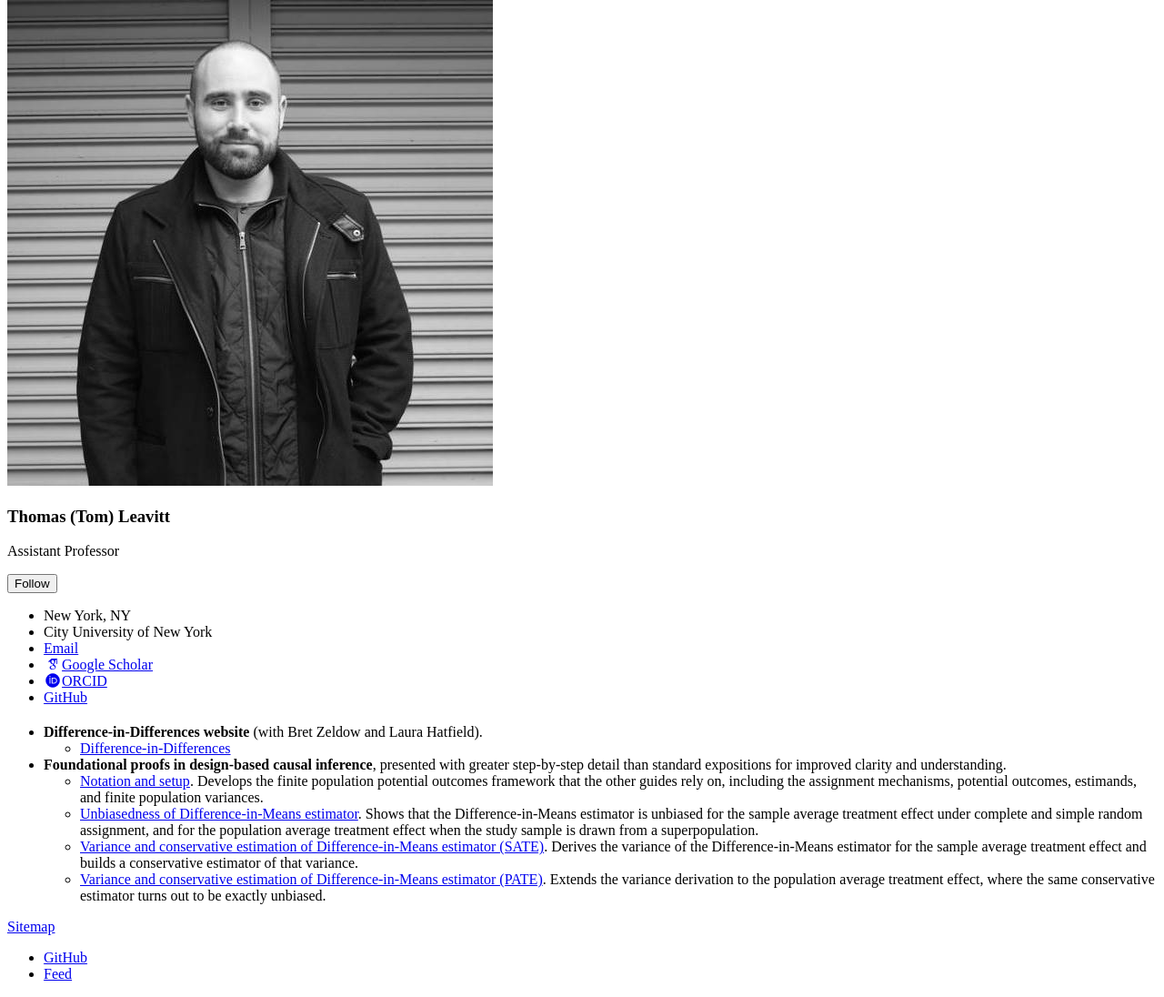
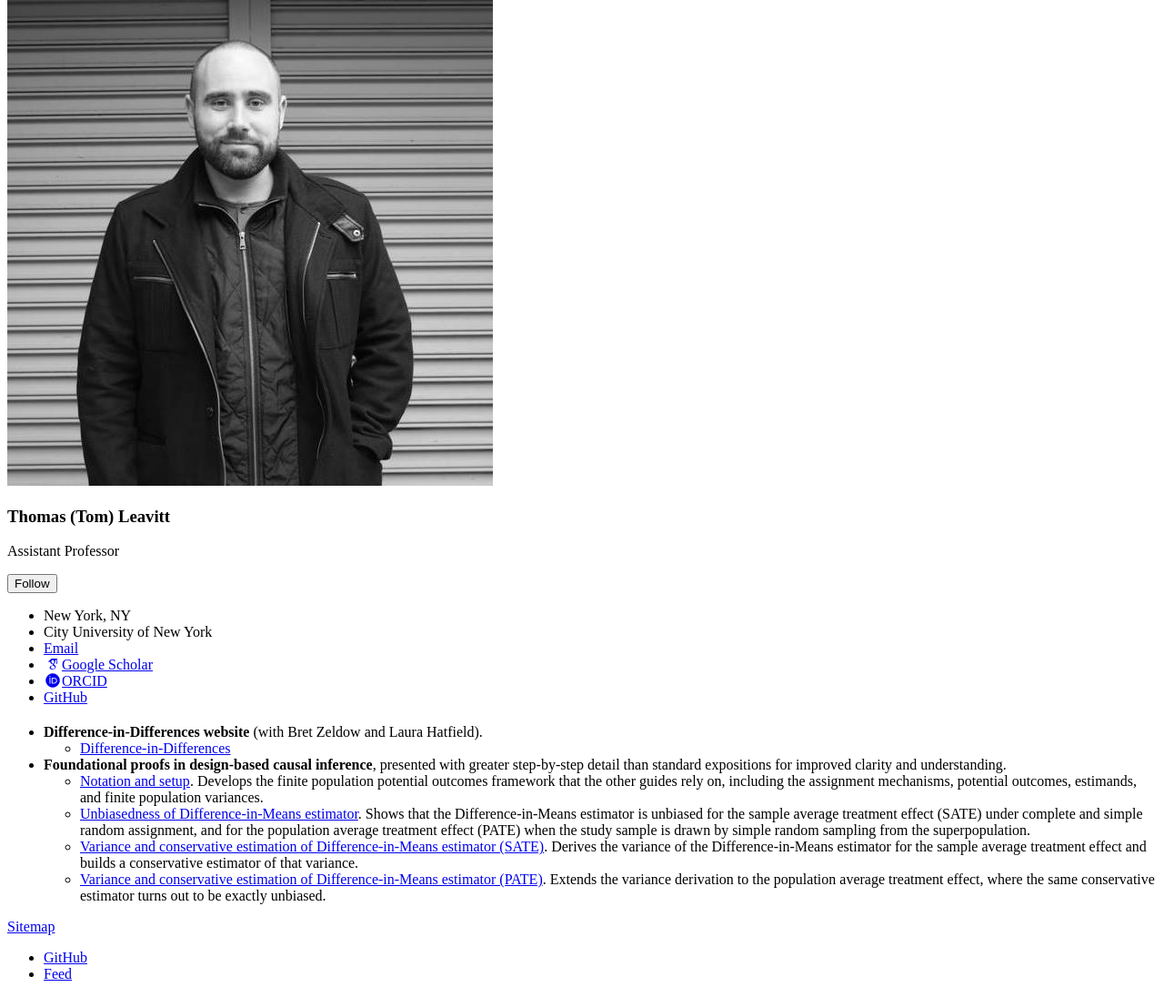
Before and after one commit to tl2624/tl2624.github.io, a Jekyll site: the page built from _pages/methods-guides.md, in a window 1280 px wide. Shown: the part 208-1304 px from the top of the page at 91% size. Built offline with Jekyll 4.4.1, drawn with Linux system fonts in a browser that asks for light colours; some web fonts are replaced.

Commit message:
Methods guides: introduce SATE/PATE acronyms and specify simple random sampling in bullet descriptions

```diff
--- a/_pages/methods-guides.md
+++ b/_pages/methods-guides.md
@@ -10,6 +10,6 @@ author_profile: true
 
 - **Foundational proofs in design-based causal inference**, presented with greater step-by-step detail than standard expositions for improved clarity and understanding.
   - [Notation and setup](https://tl2624.github.io/files/00_notation_and_setup.pdf). Develops the finite population potential outcomes framework that the other guides rely on, including the assignment mechanisms, potential outcomes, estimands, and finite population variances.
-  - [Unbiasedness of Difference-in-Means estimator](https://tl2624.github.io/files/01_difference_in_means_unbiasedness.pdf). Shows that the Difference-in-Means estimator is unbiased for the sample average treatment effect under complete and simple random assignment, and for the population average treatment effect when the study sample is drawn from a superpopulation.
+  - [Unbiasedness of Difference-in-Means estimator](https://tl2624.github.io/files/01_difference_in_means_unbiasedness.pdf). Shows that the Difference-in-Means estimator is unbiased for the sample average treatment effect (SATE) under complete and simple random assignment, and for the population average treatment effect (PATE) when the study sample is drawn by simple random sampling from the superpopulation.
   - [Variance and conservative estimation of Difference-in-Means estimator (SATE)](https://tl2624.github.io/files/02_difference_in_means_variance_sate.pdf). Derives the variance of the Difference-in-Means estimator for the sample average treatment effect and builds a conservative estimator of that variance.
   - [Variance and conservative estimation of Difference-in-Means estimator (PATE)](https://tl2624.github.io/files/03_difference_in_means_variance_pate.pdf). Extends the variance derivation to the population average treatment effect, where the same conservative estimator turns out to be exactly unbiased.
```
